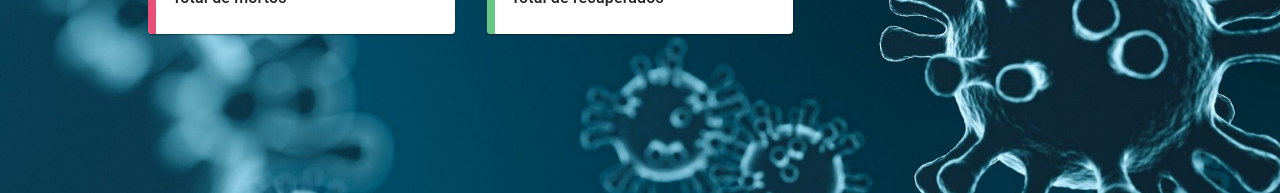
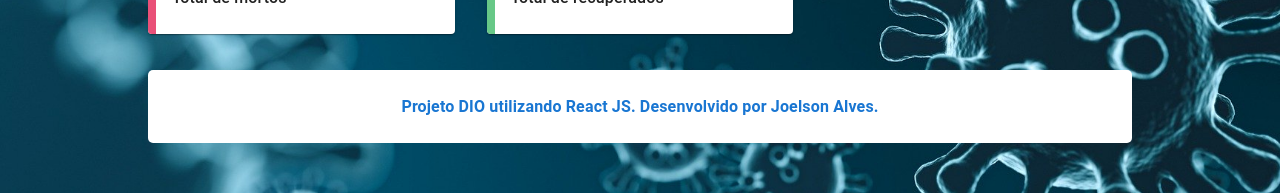
Before and after one commit to joelsonalves/dio_2022_react_painel_covid19, a React (Create React App) app: page / in a window 1280 px wide. Shown: the part 489-682 px from the top of the page. Built offline with nearby package versions, Linux system fonts and the light colour scheme; no server answers.

Commit message:
Atualização

```diff
--- /dev/null
+++ b/src/containers/Main/components/Footer.jsx
@@ -0,0 +1,16 @@
+import React, { memo } from 'react';
+import { Typography } from '../../../components';
+import { FooterStyled } from './style';
+
+function Footer() {
+
+  return (
+    <footer>
+      <FooterStyled>
+        <Typography variant="p" component="div" color="#1976d2" fontWeight="bold">Projeto DIO utilizando React JS. Desenvolvido por Joelson Alves.</Typography>
+      </FooterStyled>
+    </footer>
+  );
+}
+
+export default memo(Footer);
--- a/src/containers/Main/components/style.js
+++ b/src/containers/Main/components/style.js
@@ -27,3 +27,12 @@ export const ItemStyled = styled.div`
   justify-content: space-between;
   min-width: 150px;
 `;
+
+export const FooterStyled = styled(CardContent)`
+  display: flex;
+  justify-content: center;
+  padding: 25px;
+  background-color: white;
+  margin-top: 36px;
+  border-radius: 5px 5px;
+`;
--- a/src/containers/Main/index.jsx
+++ b/src/containers/Main/index.jsx
@@ -2,6 +2,7 @@ import React, { memo, useState, useCallback, useEffect } from "react";
 import Api from '../../api';
 import Board from './components/Board';
 import Panel from './components/Panel';
+import Footer from './components/Footer';
 import { ContainerStyled } from './style';
 
 function Main() {
@@ -36,6 +37,7 @@ function Main() {
                 />
             </div>
             <Board data={data} />
+            <Footer />
         </ContainerStyled>
     )
 }
```
